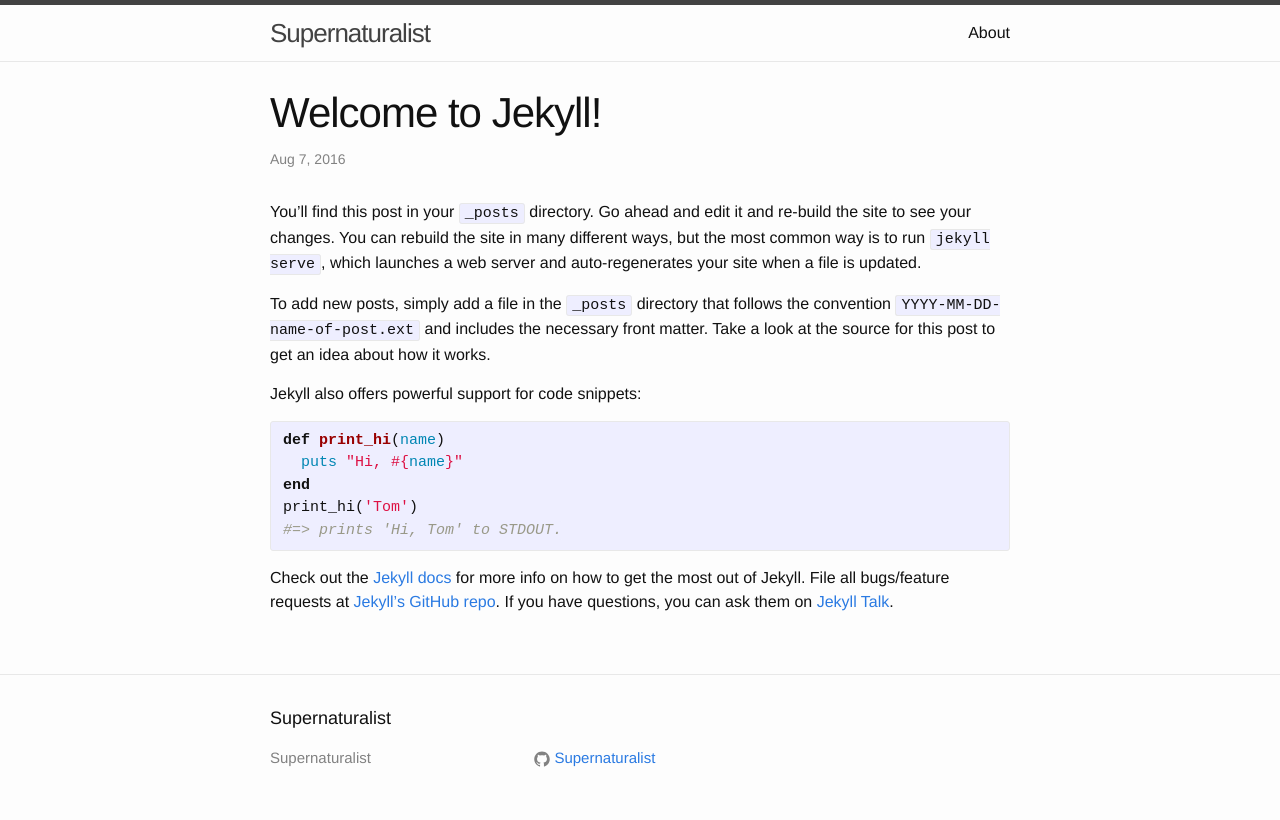
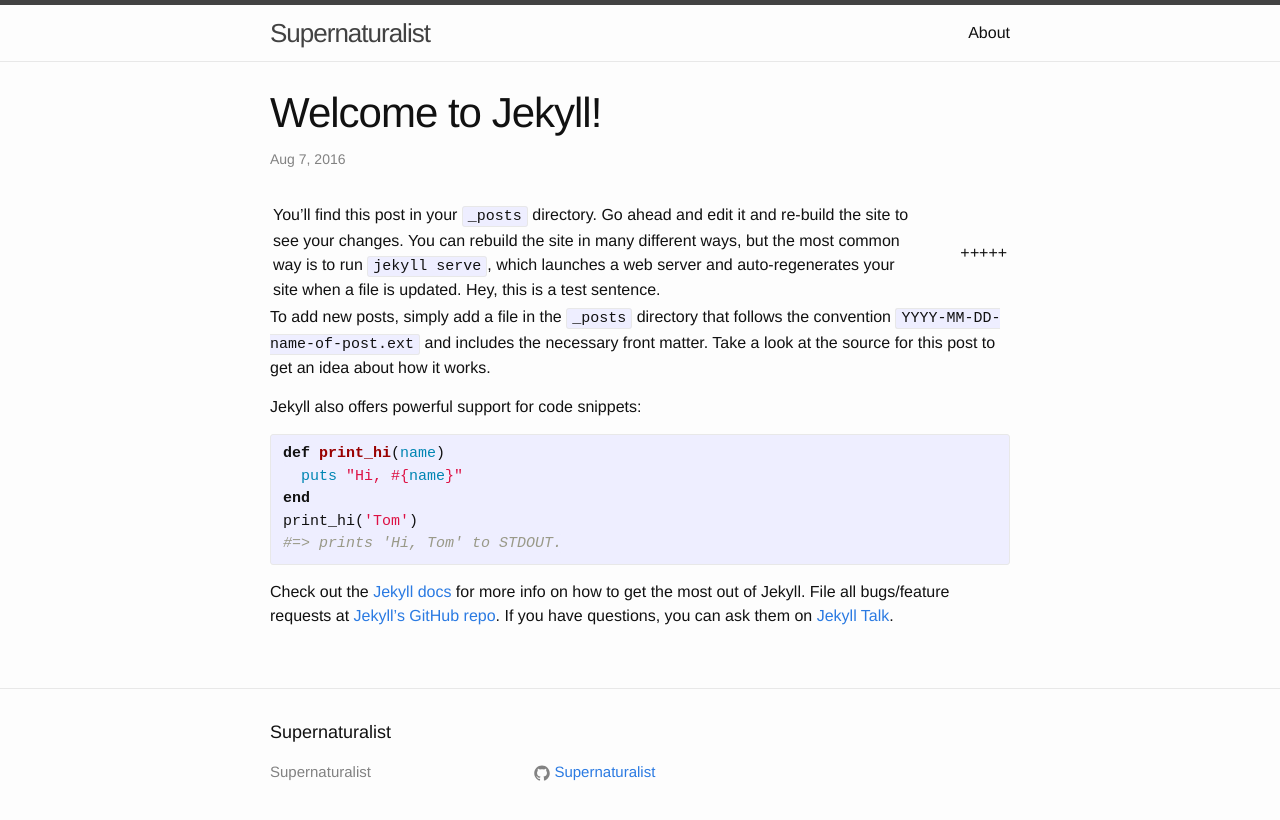
Before and after one commit to Supernaturalist/supernaturalist.github.io, a Jekyll site: the page built from _posts/2016-08-07-welcome-to-jekyll.markdown, in a window 1280 px wide. Shown: the top 820 px of the page. Built offline with Jekyll 4.4.1, drawn with Linux system fonts in a browser that asks for light colours.

Commit message:
Update 2016-08-07-welcome-to-jekyll.markdown

```diff
--- a/_posts/2016-08-07-welcome-to-jekyll.markdown
+++ b/_posts/2016-08-07-welcome-to-jekyll.markdown
@@ -4,7 +4,7 @@
 date:   2016-08-07 19:54:37 -0400
 categories: jekyll update
 ---
-You’ll find this post in your `_posts` directory. Go ahead and edit it and re-build the site to see your changes. You can rebuild the site in many different ways, but the most common way is to run `jekyll serve`, which launches a web server and auto-regenerates your site when a file is updated.
+You’ll find this post in your `_posts` directory. Go ahead and edit it and re-build the site to see your changes. You can rebuild the site in many different ways, but the most common way is to run `jekyll serve`, which launches a web server and auto-regenerates your site when a file is updated. Hey, this is a test sentence. |||||+_+_+_+_+
 
 To add new posts, simply add a file in the `_posts` directory that follows the convention `YYYY-MM-DD-name-of-post.ext` and includes the necessary front matter. Take a look at the source for this post to get an idea about how it works.
 
```
